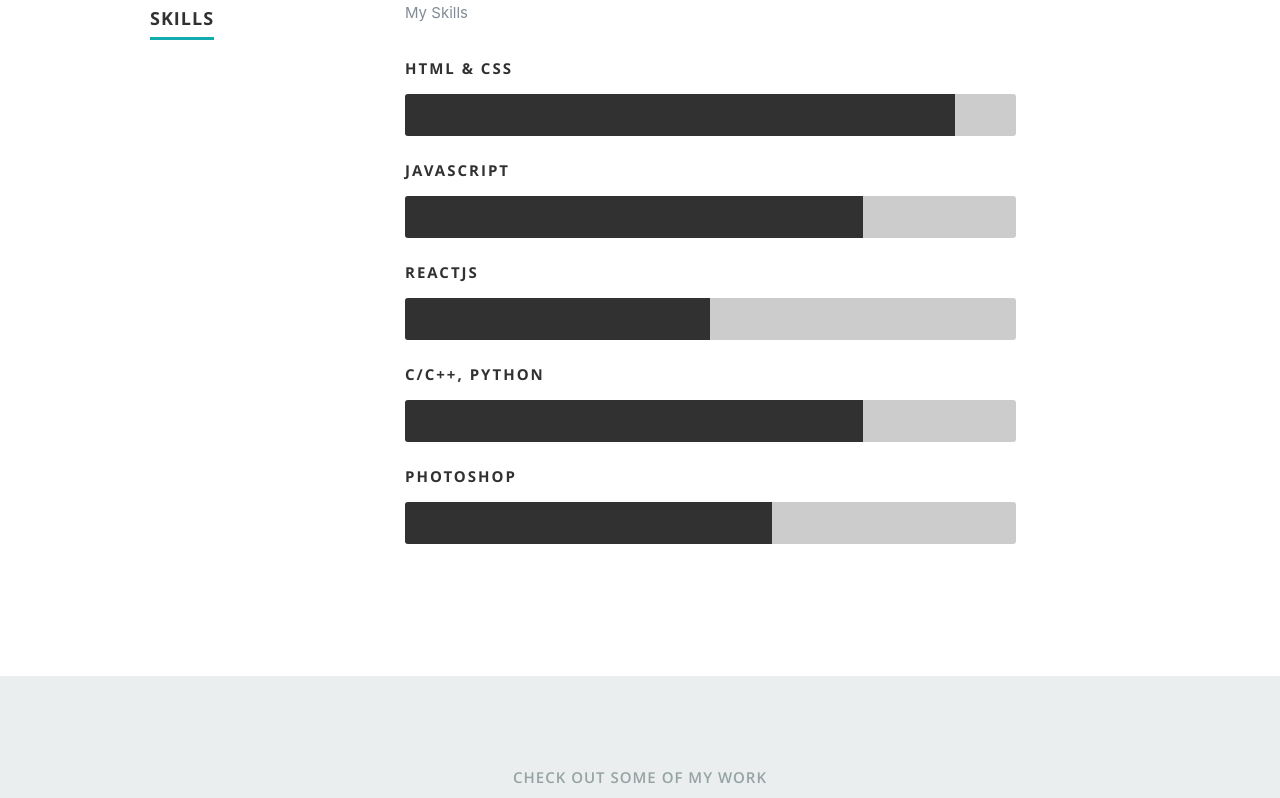
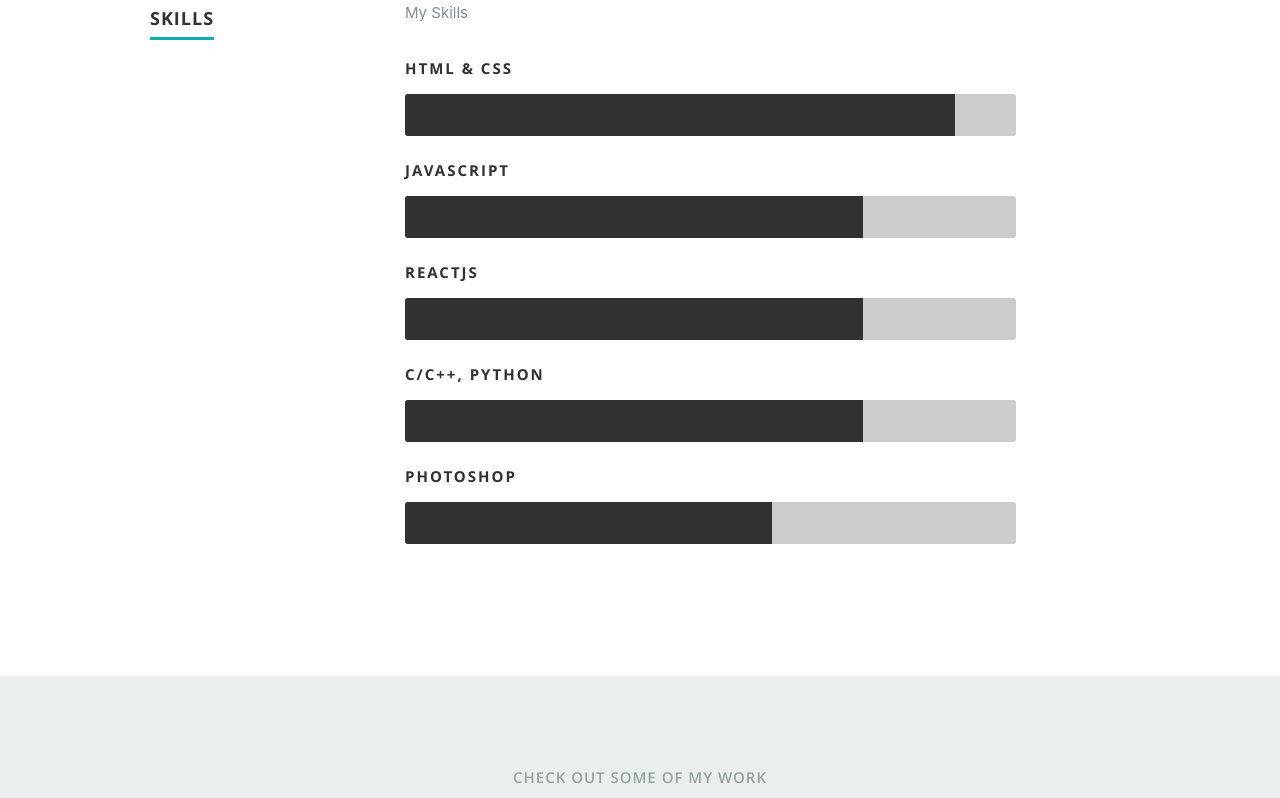
Before and after one commit to Velstruck/new-portfolio-site, a React (Create React App) app: page / in a window 1280 px wide. Shown: the part 1796-2594 px from the top of the page. Built offline with nearby package versions, Linux system fonts and the light colour scheme.

Commit message:
changed progress bars

```diff
--- a/public/css/layout.css
+++ b/public/css/layout.css
@@ -1,22 +1,3 @@
-/*
-=====================================================================
-*   Ceevee v1.0 Layout Stylesheet
-*   url: styleshout.com
-*   03-18-2014
-=====================================================================
-
-   TOC:
-   a. General Styles
-   b. Header Styles
-   c. About Section
-   d. Resume Section
-   e. Portfolio Section
-   f. Call To Action Section
-   g. Testimonials Section
-   h. Contact Section
-   i. Footer
-
-===================================================================== */
 
 /* ------------------------------------------------------------------ */
 /* a. General Styles
@@ -366,7 +347,7 @@ ul#nav li.current a { color: #F06000; }
 }
 
 .reactjs {
-   width: 50%;
+   width: 75%;
    -moz-animation: reactjs 2s ease;
    -webkit-animation: reactjs 2s ease;
 }
```
